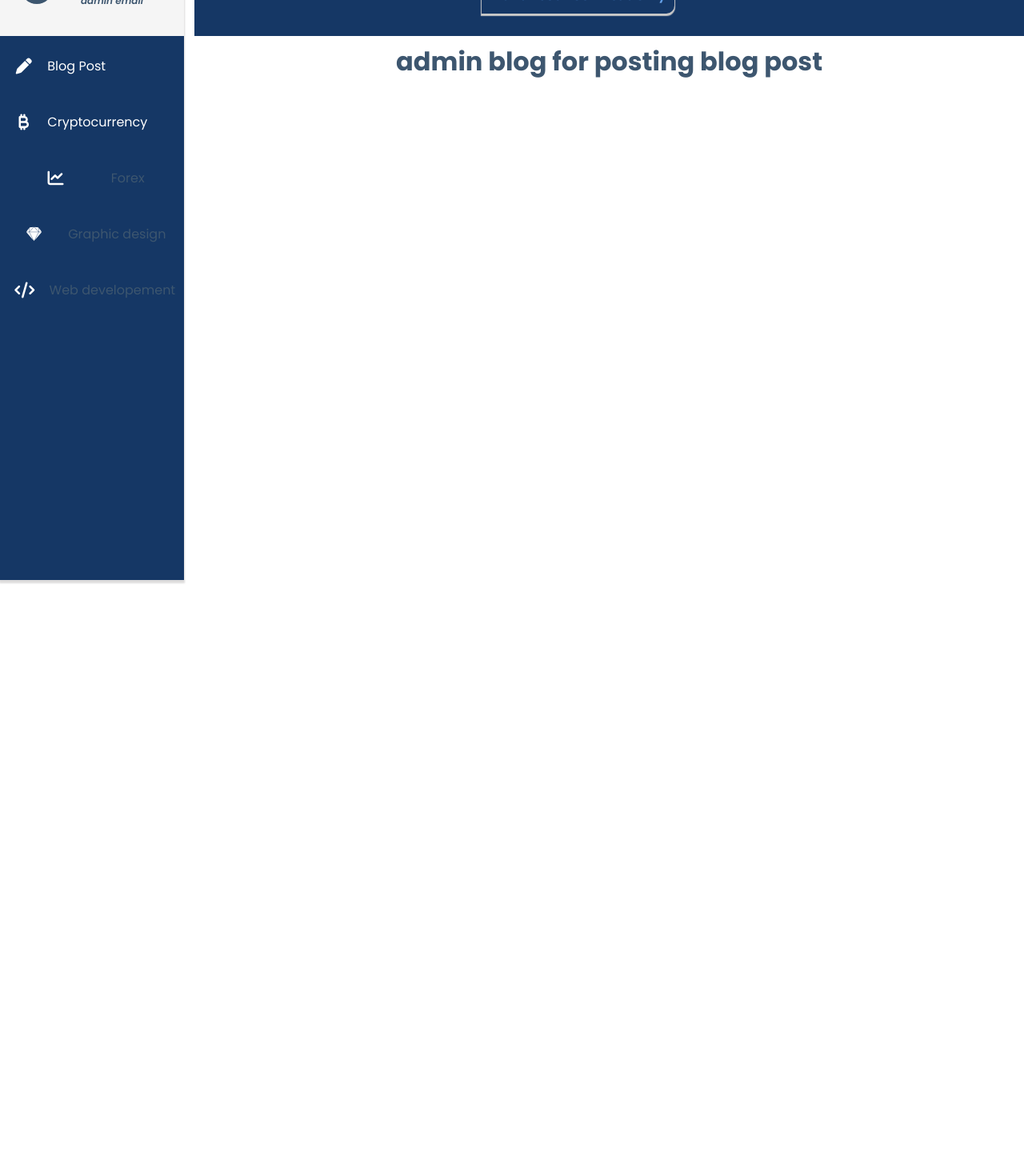
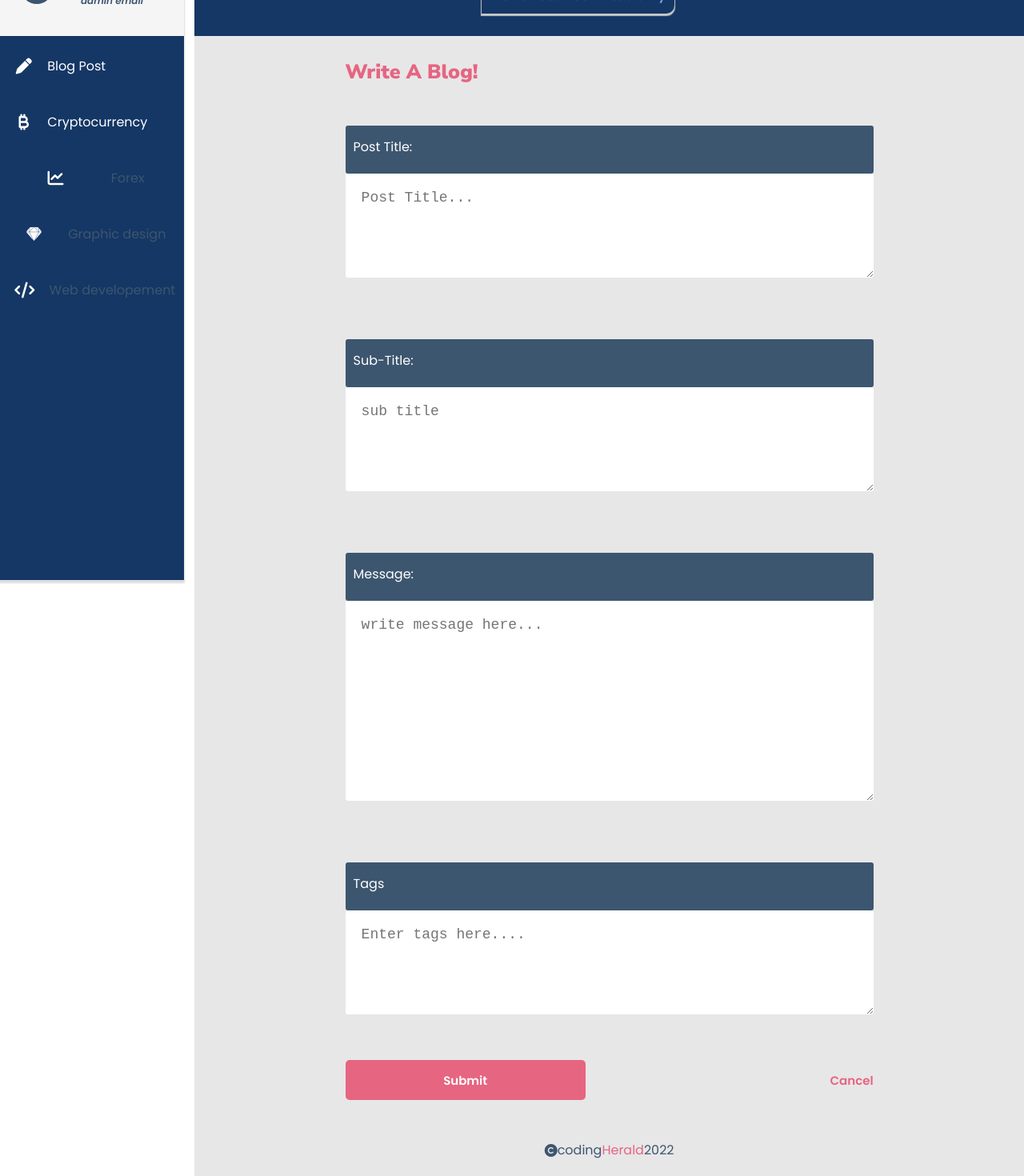
Before and after one commit to kukwa-clovisn/Academy, a Vue app in the folder client/: page /admin/blog in a window 1280 px wide. Shown: the part 75-1545 px from the top of the page at 80% size. Before the commit the page ends 800 px from the top, so only its background shows below. Built offline with nearby package versions, Linux system fonts and the light colour scheme; a web font is replaced by a local one.

Commit message:
admin blog ui

```diff
--- a/client/src/views/admin.vue
+++ b/client/src/views/admin.vue
@@ -97,7 +97,8 @@ $adminCol: rgb(21, 55, 101);
 
 main {
   width: 100vw;
-  background: white;
+  min-height: 100vh;
+  background: rgb(231, 231, 232);
   padding-top: 16vh;
 
   header {
--- a/client/src/views/adminBlog.vue
+++ b/client/src/views/adminBlog.vue
@@ -1,5 +1,60 @@
 <template>
-  <h1>admin blog for posting blog post</h1>
+  <main>
+    <h1>write a blog!</h1>
+    <form>
+      <div class="input">
+        <label for="title"> post title:</label>
+        <textarea
+          name="title"
+          id="title"
+          cols="30"
+          rows="10"
+          required
+          placeholder="Post Title..."
+        ></textarea>
+      </div>
+      <div class="input">
+        <label for="sub-title">sub-title:</label>
+        <textarea
+          name="sub-title"
+          id="sub-title"
+          cols="30"
+          rows="10"
+          required
+          placeholder="sub title "
+        ></textarea>
+      </div>
+      <div class="input">
+        <label for="message">message:</label>
+        <textarea
+          name="message"
+          id="message"
+          cols="30"
+          rows="10"
+          required
+          placeholder="write message here..."
+        ></textarea>
+      </div>
+      <div class="input">
+        <label for="tags">tags</label>
+        <textarea
+          name="tags"
+          id="tags"
+          cols="30"
+          rows="10"
+          required
+          placeholder="Enter tags here...."
+        ></textarea>
+      </div>
+      <div class="btns">
+        <button type="submit">submit</button
+        ><button type="reset">cancel</button>
+      </div>
+    </form>
+    <footer>
+      <i class="fa-solid fa-copyright"></i>coding <span>Herald</span>2022
+    </footer>
+  </main>
 </template>
 
 <script>
@@ -7,3 +62,118 @@ export default {
   name: "AdminBlog",
 };
 </script>
+
+<style lang="scss" scoped>
+$primaryColor: rgb(255, 255, 255);
+$SecondaryColor: rgba(230, 101, 129, 1);
+$tertiaryColor: rgba(65, 140, 228, 1);
+$footerColor: rgb(51, 2, 69);
+$baseColor: #072e54;
+$fallback: rgb(19, 37, 62);
+$col: #3d566f;
+$adminCol: rgb(21, 55, 101);
+main {
+  width: 100%;
+  padding: 0;
+
+  h1 {
+    text-transform: capitalize;
+    font: 800 25px "Nunito Sans", sans-serif;
+    width: 700px;
+    margin: auto;
+    padding: 20px;
+    padding-bottom: 0;
+    text-align: left;
+    color: $SecondaryColor;
+  }
+
+  form {
+    width: 700px;
+    height: fit-content;
+    margin: 10px auto;
+
+    .input {
+      width: 100%;
+      height: fit-content;
+      margin: 30px auto;
+      padding: 20px;
+
+      label {
+        display: block;
+        width: 100%;
+        height: 60px;
+        padding: 3px 10px;
+        display: flex;
+        justify-content: flex-start;
+        align-items: center;
+        text-transform: capitalize;
+        text-align: left;
+        padding-bottom: 10px;
+        border-radius: 3px;
+        background: $col;
+        color: white;
+
+        &:hover {
+          transform: none;
+        }
+      }
+
+      textarea {
+        width: 100%;
+        height: 130px;
+        background: white;
+        outline: none;
+        border: none;
+        border-radius: 3px;
+        padding: 20px;
+        color: $col;
+        font-size: 18px;
+      }
+
+      #message {
+        height: 250px;
+      }
+    }
+
+    .btns {
+      width: 100%;
+      padding: 20px;
+      padding-top: 0;
+      display: flex;
+      justify-content: space-between;
+      align-items: center;
+
+      button {
+        width: 300px;
+        height: 50px;
+        border: none;
+        background: $SecondaryColor;
+        color: white;
+        border-radius: 5px;
+        font: 600 15px "Poppins", sans-serif;
+        text-transform: capitalize;
+      }
+
+      button[type="reset"] {
+        background: transparent;
+        color: $col;
+        text-align: right;
+        width: 100px;
+        color: $SecondaryColor;
+      }
+    }
+  }
+
+  footer {
+    width: 100%;
+    display: flex;
+    justify-content: center;
+    align-items: center;
+    padding: 20px;
+
+    span {
+      color: $SecondaryColor;
+    }
+  }
+}
+</style>
```
